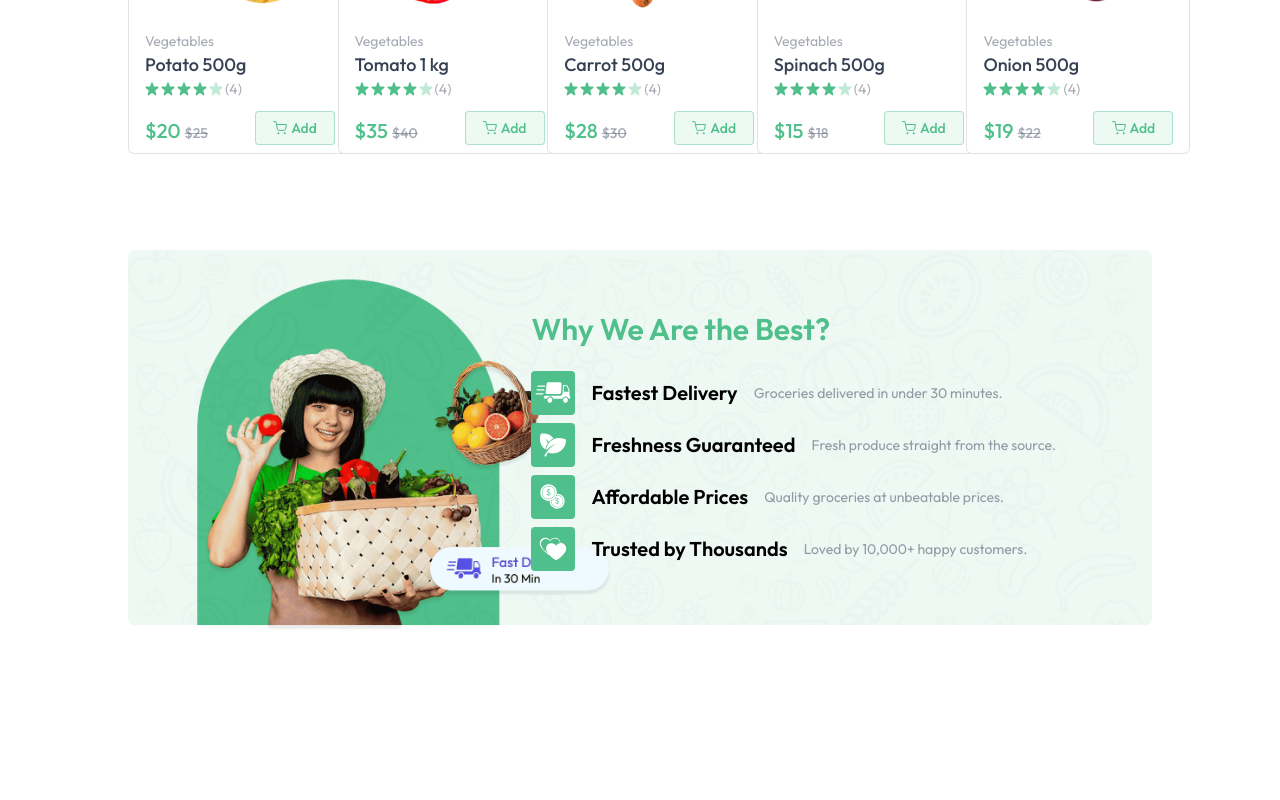
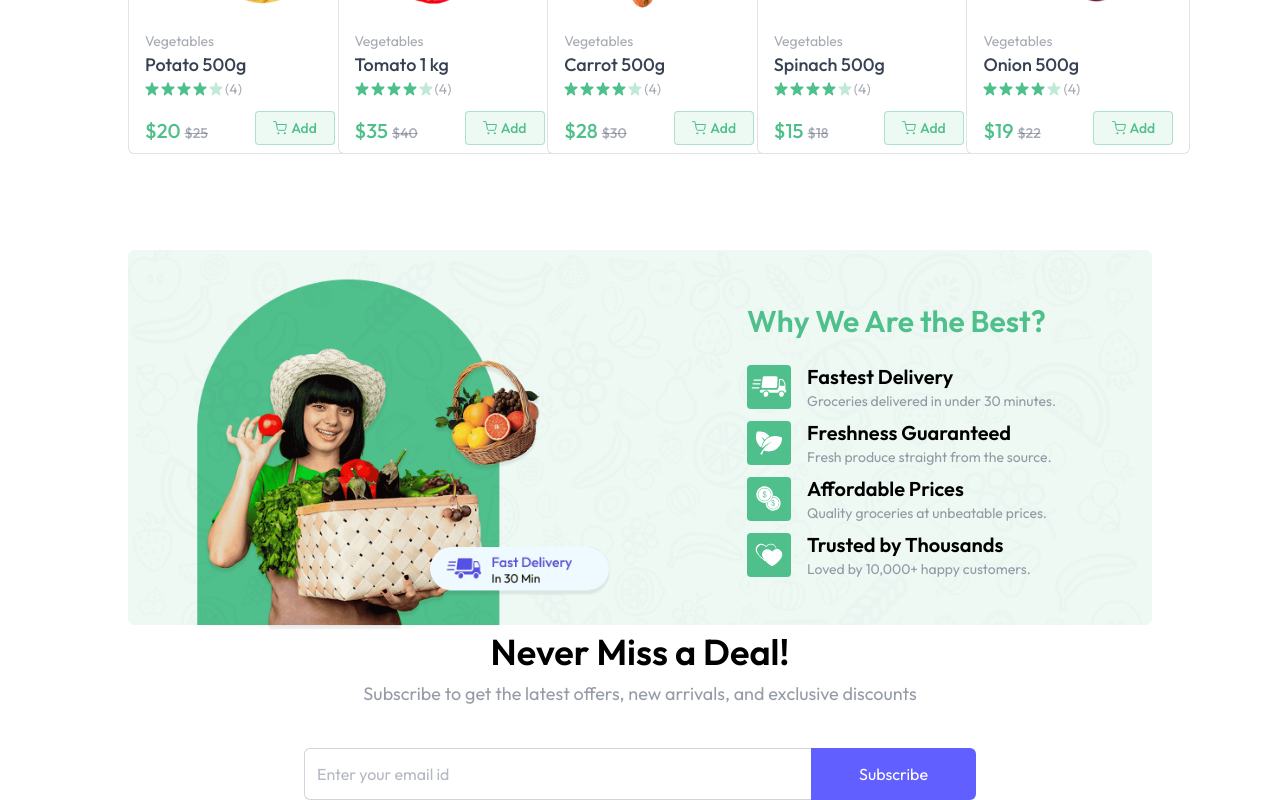
Before and after one commit to Kujins/Grocery-delivery, a React (Vite) app in the folder frontend/: page / in a window 1280 px wide. Shown: the part 1050-1850 px from the top of the page. Before the commit the page ends 1682 px from the top, so only its background shows below. Built offline with nearby package versions, Linux system fonts and the light colour scheme.

Commit message:
newsletter

```diff
--- a/frontend/src/components/BottomBanner.jsx
+++ b/frontend/src/components/BottomBanner.jsx
@@ -12,10 +12,12 @@
                 {features.map((feature,index)=>(
                     <div key={index} className='flex items-center gap-4 mt-2'>
                         <img src={feature.icon} alt={feature.title} className='md:w-11 w-9'/>
-                        <h3 className='text-lg md:text-xl font-semibold'>
+                        <div>
+                            <h3 className='text-lg md:text-xl font-semibold'>
                             {feature.title}
-                        </h3>
-                        <p className='text-gray-500/70 text-xs md:text-sm'>{feature.description}</p>
+                            </h3>
+                            <p className='text-gray-500/70 text-xs md:text-sm'>{feature.description}</p>
+                        </div>
                     </div>
                 ))}
             </div>
--- /dev/null
+++ b/frontend/src/components/NewsLetter.jsx
@@ -0,0 +1,24 @@
+const NewsLetter = () => {
+
+    return (
+        <div className="flex flex-col items-center justify-center text-center space-y-2">
+            <h1 className="md:text-4xl text-2xl font-semibold">Never Miss a Deal!</h1>
+            <p className="md:text-lg text-gray-500/70 pb-8">
+                Subscribe to get the latest offers, new arrivals, and exclusive discounts
+            </p>
+            <form className="flex items-center justify-between max-w-2xl w-full md:h-13 h-12">
+                <input
+                    className="border border-gray-300 rounded-md h-full border-r-0 outline-none w-full rounded-r-none px-3 text-gray-500"
+                    type="text"
+                    placeholder="Enter your email id"
+                    required
+                />
+                <button type="submit" className="md:px-12 px-8 h-full text-white bg-indigo-500 hover:bg-indigo-600 transition-all cursor-pointer rounded-md rounded-l-none">
+                    Subscribe
+                </button>
+            </form>
+        </div>
+    )
+}
+
+export default NewsLetter;
--- a/frontend/src/pages/Home.jsx
+++ b/frontend/src/pages/Home.jsx
@@ -3,7 +3,7 @@
 import Catogaries from '../components/Catogaries';
 import BestSeller from '../components/BestSeller';
 import BottomBanner from '../components/BottomBanner';
-
+import NewsLetter from '../components/NewsLetter';
 
 const Home = () => {
   return (
@@ -12,6 +12,7 @@
         <Catogaries />
         <BestSeller />
         <BottomBanner />
+        <NewsLetter />
     </div>
   )
 }
```
